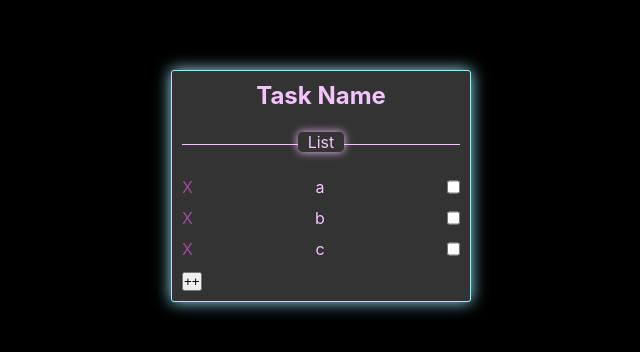
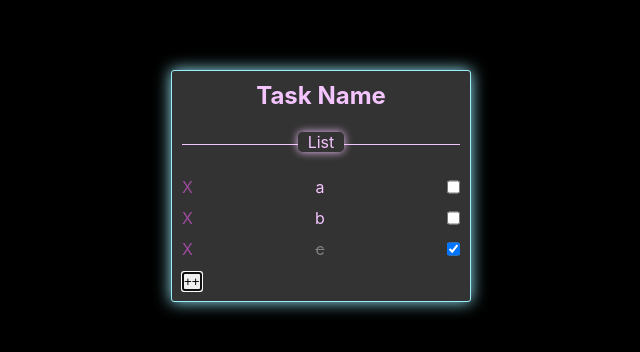
Before and after one commit to SiriusLL/todo-list-1, a React (Create React App) app: page / in a window 1280 px wide. Shown: the part 264-616 px from the top of the page, without its empty margins (319-959 px from the left). Built offline with nearby package versions, Linux system fonts and the light colour scheme.

Commit message:
list item is strick through when checked, if list item is strick through box is checked

```diff
--- a/src/components/TaskCard.jsx
+++ b/src/components/TaskCard.jsx
@@ -5,7 +5,13 @@ function TaskCard() {
 
   const [newTask, setNewTask] = useState();
 
-  const [listData, setListData] = useState(["a", "b", "c"]);
+  const [listData, setListData] = useState([
+    { task: "a", complete: "task", Checked: "checked" },
+    { task: "b", complete: "task", Checked: "checked" },
+    { task: "c", complete: "task-complete", checked: "checked" },
+  ]);
+
+  // const [checked, setChecked] = useState({});
 
   const toggleTaskForm = () => {
     addTask ? setAddTask(false) : setAddTask(true);
@@ -15,7 +21,10 @@ function TaskCard() {
     e.preventDefault();
     // console.log(newTask);
 
-    setListData((prev) => [...prev, newTask]);
+    setListData((prev) => [
+      ...prev,
+      { task: newTask, complete: "task", checked: "checked" },
+    ]);
     console.log(listData);
     setNewTask("");
     toggleTaskForm();
@@ -25,6 +34,20 @@ function TaskCard() {
     console.log("you are here");
     console.log("i", i);
     setListData(listData.filter((task) => task !== listData[i]));
+  };
+
+  const handleChecked = (e, i) => {
+    const newListData = [...listData];
+
+    if (e.target.checked) {
+      newListData[i].complete = "task-complete";
+      newListData[i].checked = "checked";
+      setListData((prev) => newListData);
+      return;
+    }
+    newListData[i].complete = "task";
+    newListData[i].checked = "";
+    setListData((prev) => newListData);
   };
 
   return (
@@ -50,14 +73,31 @@ function TaskCard() {
                   >
                     X
                   </p>
-                  <p className="task">{task}</p>
-                  <input className="check-box" type="checkbox" />
+                  <p className={`${task.complete}`}>{task.task}</p>
+                  {task.complete === "task-complete" ? (
+                    <input
+                      className={`${task.checked}`}
+                      type="checkbox"
+                      onClick={(e) => handleChecked(e, i)}
+                      checked
+                    />
+                  ) : (
+                    <input
+                      className={`${task.checked}`}
+                      type="checkbox"
+                      onClick={(e) => handleChecked(e, i)}
+                    />
+                  )}
                 </div>
               );
             })}
         </div>
       </form>
-      {!addTask && <button onClick={toggleTaskForm}>++</button>}
+      {!addTask && (
+        <button onClick={toggleTaskForm} autoFocus>
+          ++
+        </button>
+      )}
       {newTask}
       {addTask && (
         <form className="add-task-form" onSubmit={(e) => handleSubmit(e)}>
--- a/src/index.css
+++ b/src/index.css
@@ -108,10 +108,21 @@ body {
   padding: 0 17px;
 }
 
+.task-complete {
+  padding: 0 17px;
+  color: grey;
+  text-decoration: line-through;
+}
+
 input[type="checkbox"] .check-box {
   border: 1px solid var(--border);
   background-color: var(--text-primary);
 }
+
+/* .check-box-checked :checked {
+  border: 1px solid var(--border);
+  background-color: var(--text-primary);
+} */
 
 .add-task-form {
   display: flex;
```
